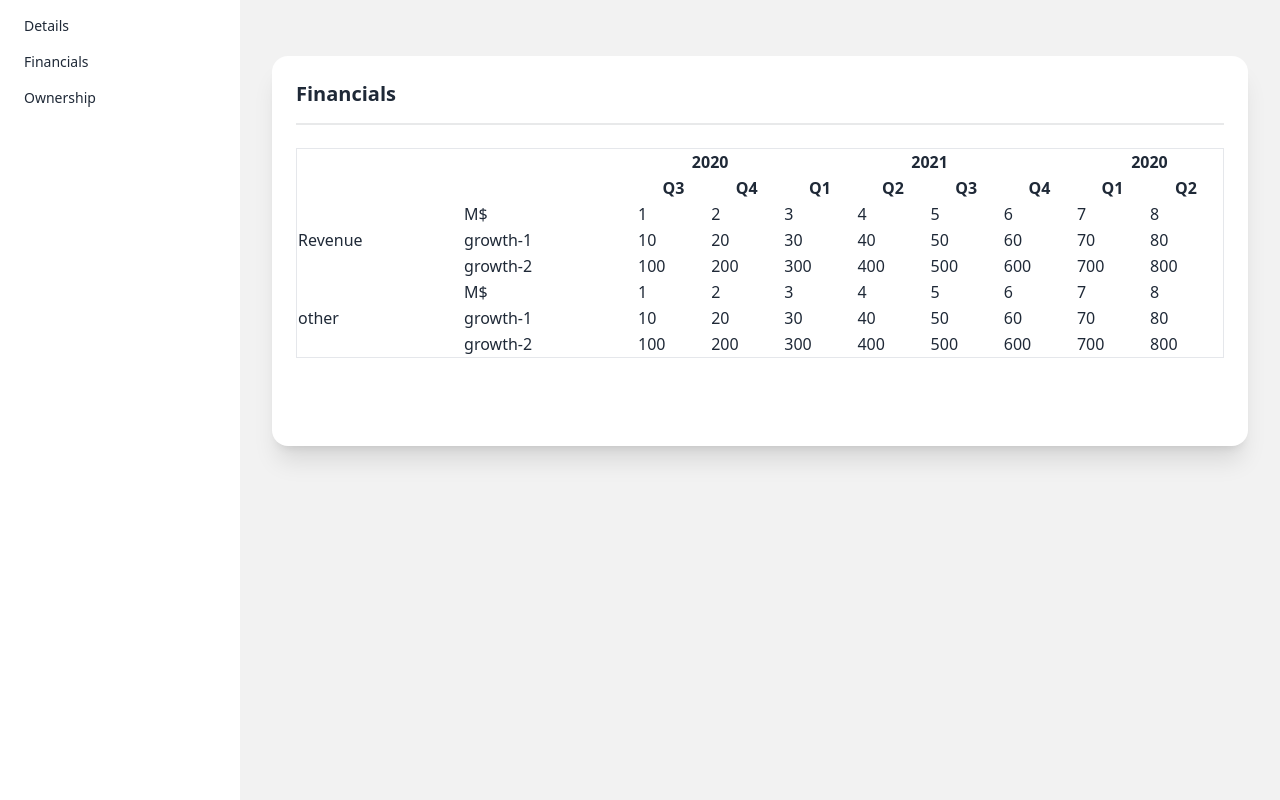
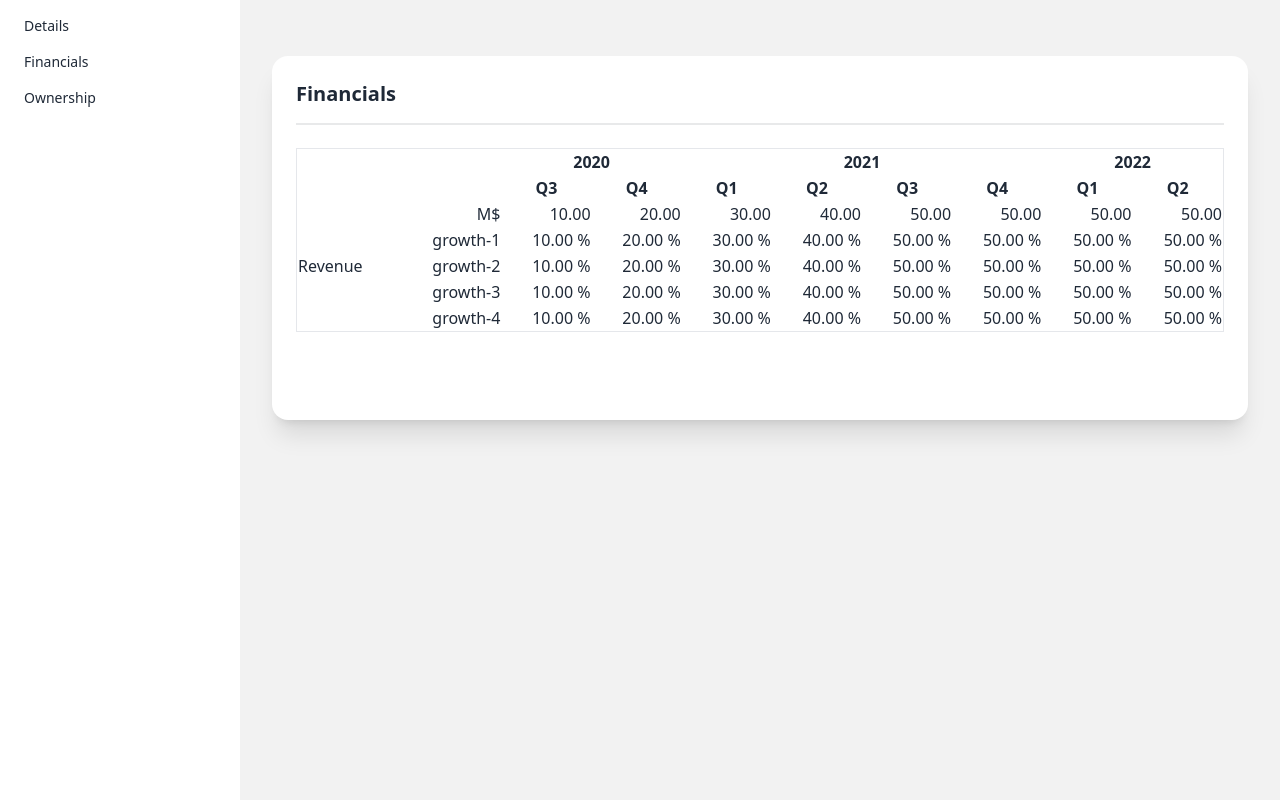
Before and after one commit to andrefaceira/app-stocks-ui, a SvelteKit app: page /symbols/1/financials in a window 1280 px wide. Built offline with nearby package versions, Linux system fonts and the light colour scheme.

Commit message:
Improvements on table component (#19)

```diff
--- a/src/routes/symbols/[symbol]/financials/+page.svelte
+++ b/src/routes/symbols/[symbol]/financials/+page.svelte
@@ -1,11 +1,9 @@
 <script lang="ts">
 	import { page } from '$app/stores';
 
-	import type { SymbolFinancials } from './financials';
-	import { getFinancialsYear } from './financials';
-	import { getFinancialsQuarter } from './financials';
+	import { type SymbolFinancials, type Financial, getFinancialsYear, getFinancialsQuarter } from './financials';
 
-	import type { Table } from './financials-table';
+	import type { Table, TableHeaderCellGrouping, TableRow } from './financials-table';
 	import FinancialsTable from './financials-table.svelte';
 
 	let symbol: string = $page.params.symbol;
@@ -13,63 +11,95 @@
 	let financialsYear: SymbolFinancials = getFinancialsYear(symbol);
 	let financialsQuarter: SymbolFinancials = getFinancialsQuarter(symbol);
 
+	let financials = financialsQuarter;
+
+	interface KeyValuePair<T> {
+		[key: string]: T;
+	}
+
+	var yearsCount: KeyValuePair<number> = financials.nominal.reduce((acc, item) => {
+		let key = item.year.toString();
+
+		if (!(key in acc)) {
+			acc[key] = 0;
+		}
+
+		acc[key]++;
+
+		return acc;
+	}, {} as KeyValuePair<number>);
+
+	var yearsRow: TableHeaderCellGrouping[] = Object.keys(yearsCount).map((p) => {
+		return {
+			value: p,
+			count: yearsCount[p]
+		};
+	});
+
+	var quartersRow: string[] = financials.nominal.map((p) => `Q${p.quarter}`);
+
+	var financialsColumns = [
+		{
+			key: 'Revenue',
+			value: (p: Financial) => p.revenue
+		},
+		// {
+		// 	key: 'revenue',
+		// 	value: 'other'
+		// }
+	];
+
+	let formatMoney = (p: number | null | undefined): string => {
+		if (p == null) {
+			return '-'
+		}
+
+		return p.toFixed(2);
+	};
+
+	let formatPercentage = (p: number | null | undefined): string => {
+		if (p == null) {
+			return '-'
+		}
+
+		return `${p.toFixed(2)} %`;
+	};
+
+	var bodyRows: TableRow[] = financialsColumns.map((p) => {
+		return {
+			value: p.key,
+			subRows: [
+				{
+					value: 'M$',
+					cells: financials.nominal.map((pp) => formatMoney(p.value(pp)))
+				},
+				{
+					value: 'growth-1',
+					cells: financials.growth1.map((pp) => formatPercentage(p.value(pp)))
+				},
+				{
+					value: 'growth-2',
+					cells: financials.growth2.map((pp) => formatPercentage(p.value(pp)))
+				},
+				{
+					value: 'growth-3',
+					cells: financials.growth3.map((pp) => formatPercentage(p.value(pp)))
+				},
+				{
+					value: 'growth-4',
+					cells: financials.growth4.map((pp) => formatPercentage(p.value(pp)))
+				}
+			]
+		};
+	});
+
 	let table: Table = {
 		header: {
 			colspan: 2,
-			groupingRows: [
-				[
-					{
-						value: '2020',
-						count: 2
-					},
-					{
-						value: '2021',
-						count: 4
-					},
-					{
-						value: '2020',
-						count: 2
-					}
-				]
-			],
-			subRows: [['Q3', 'Q4', 'Q1', 'Q2', 'Q3', 'Q4', 'Q1', 'Q2']]
+			groupingRows: [yearsRow],
+			subRows: [quartersRow]
 		},
-		bodyRows: [
-			{
-				value: 'Revenue',
-				subRows: [
-					{
-						value: 'M$',
-						cells: ['1', '2', '3', '4', '5', '6', '7', '8']
-					},
-					{
-						value: 'growth-1',
-						cells: ['10', '20', '30', '40', '50', '60', '70', '80']
-					},
-					{
-						value: 'growth-2',
-						cells: ['100', '200', '300', '400', '500', '600', '700', '800']
-					}
-				]
-			},
-			{
-				value: 'other',
-				subRows: [
-					{
-						value: 'M$',
-						cells: ['1', '2', '3', '4', '5', '6', '7', '8']
-					},
-					{
-						value: 'growth-1',
-						cells: ['10', '20', '30', '40', '50', '60', '70', '80']
-					},
-					{
-						value: 'growth-2',
-						cells: ['100', '200', '300', '400', '500', '600', '700', '800']
-					}
-				]
-			}
-		]
+		bodyRows: bodyRows
 	};
 </script>
 
--- a/src/routes/symbols/[symbol]/financials/financials-table.svelte
+++ b/src/routes/symbols/[symbol]/financials/financials-table.svelte
@@ -36,10 +36,10 @@
 						<td rowspan={row.subRows.length}>{row.value}</td>
 					{/if}
 
-					<td>{subRow.value}</td>
+					<td class="text-right">{subRow.value}</td>
 
 					{#each subRow.cells as cell}
-						<td>{cell}</td>
+						<td class="text-right">{cell}</td>
 					{/each}
 				</tr>
 			{/each}
--- a/src/routes/symbols/[symbol]/financials/financials-table.ts
+++ b/src/routes/symbols/[symbol]/financials/financials-table.ts
@@ -1,5 +1,5 @@
 
-interface TableHeaderCellGrouping {
+export interface TableHeaderCellGrouping {
     value?: string;
     count: number;
 }
@@ -10,13 +10,12 @@ interface TableHeader {
     subRows: string[][];
 }
 
-
 interface TableSubRow {
     value?: string;
     cells: string[];
 }
 
-interface TableRow {
+export interface TableRow {
     value?: string;
     subRows: TableSubRow[];
 }
--- a/src/routes/symbols/[symbol]/financials/financials.ts
+++ b/src/routes/symbols/[symbol]/financials/financials.ts
@@ -4,6 +4,7 @@ export interface Financial {
     quarter: number;
     revenue?: number | null;
     profit?: number | null;
+
 }
 
 export interface SymbolFinancials {
@@ -125,5 +126,11 @@ function getFinancialsQuarterSingle(symbol: string): Financial[] {
             revenue: 50,
             profit: 51,
         },
+        {
+            year: 2022,
+            quarter: 2,
+            revenue: 50,
+            profit: 51,
+        },
     ];
 }
```
